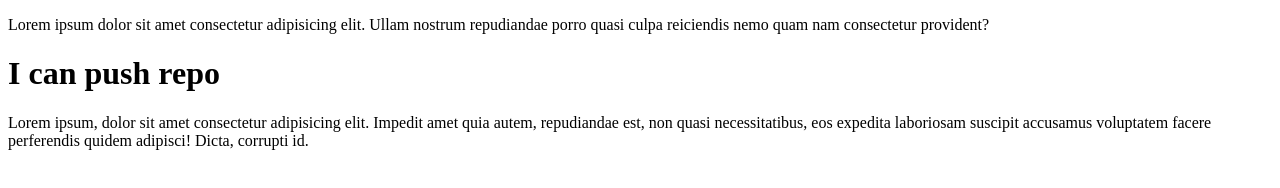
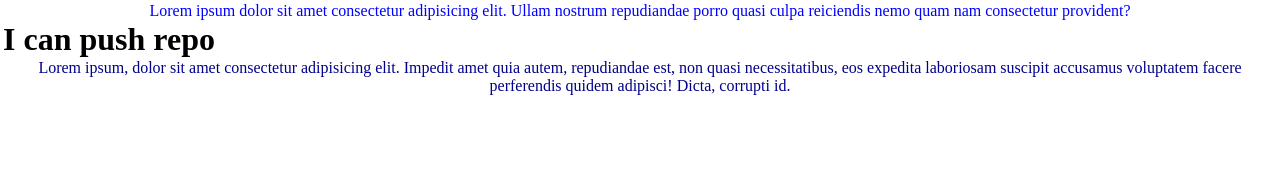
Before and after one commit to jabedahmed01/my-first-repo, a plain HTML site: page index.html in a window 1280 px wide. Drawn offline with Linux system fonts and the light colour scheme.

Commit message:
added style

```diff
--- a/index.html
+++ b/index.html
@@ -4,9 +4,10 @@
     <meta charset="UTF-8">
     <meta name="viewport" content="width=device-width, initial-scale=1.0">
     <title>My first repo</title>
+    <link rel="stylesheet" href="style/style.css">
 </head>
 <body>
-    <p>Lorem ipsum dolor sit amet consectetur adipisicing elit. Ullam nostrum repudiandae porro quasi culpa reiciendis nemo quam nam consectetur provident?</p>
+    <p style="color: blue;">Lorem ipsum dolor sit amet consectetur adipisicing elit. Ullam nostrum repudiandae porro quasi culpa reiciendis nemo quam nam consectetur provident?</p>
     <h1>I can push repo</h1>
     <div>
         <p>Lorem ipsum, dolor sit amet consectetur adipisicing elit. Impedit amet quia autem, repudiandae est, non quasi necessitatibus, eos expedita laboriosam suscipit accusamus voluptatem facere perferendis quidem adipisci! Dicta, corrupti id.</p>
--- /dev/null
+++ b/style/style.css
@@ -0,0 +1,7 @@
+*{
+    margin: 1px;
+}
+p{
+    color: darkblue;
+    text-align: center;
+}
```
